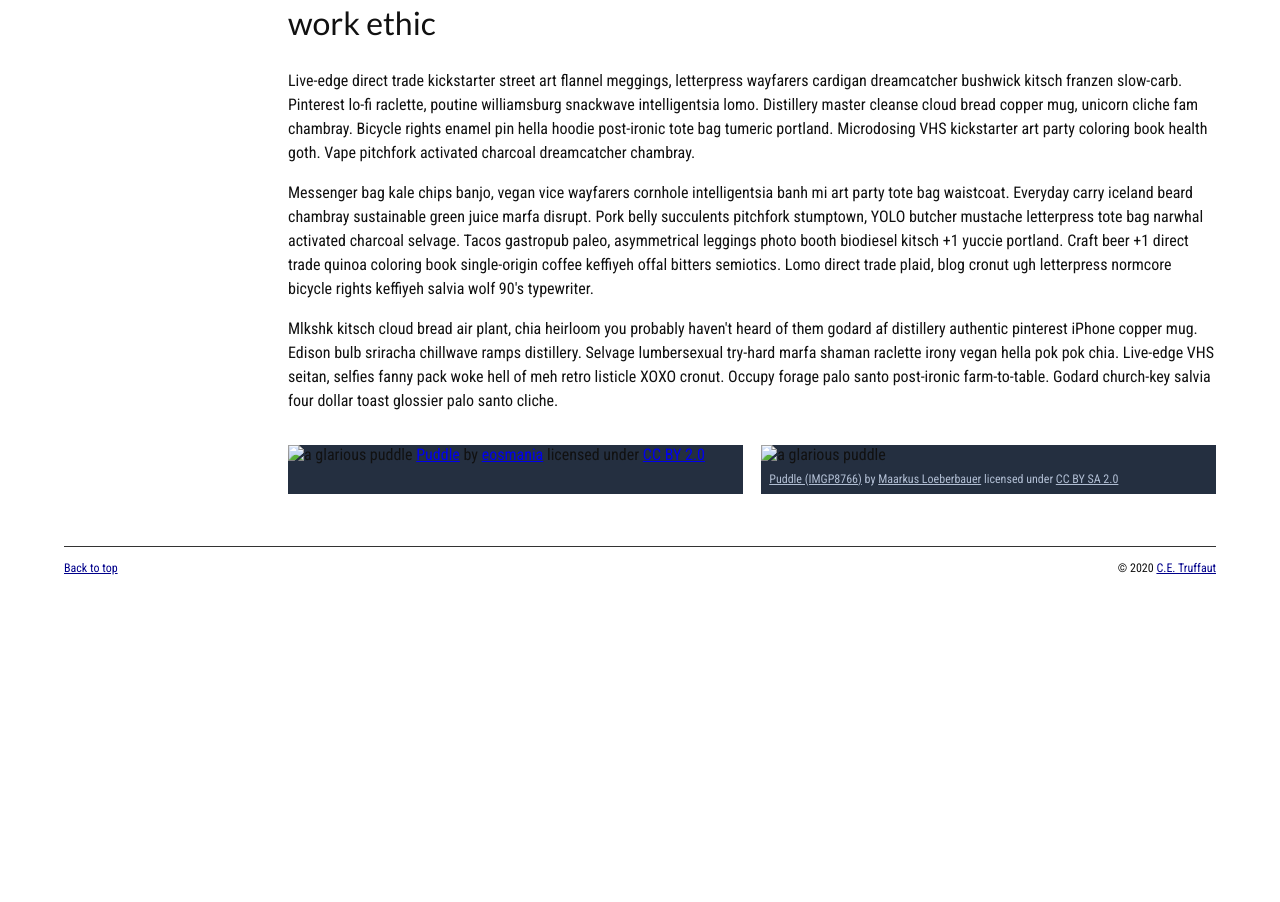
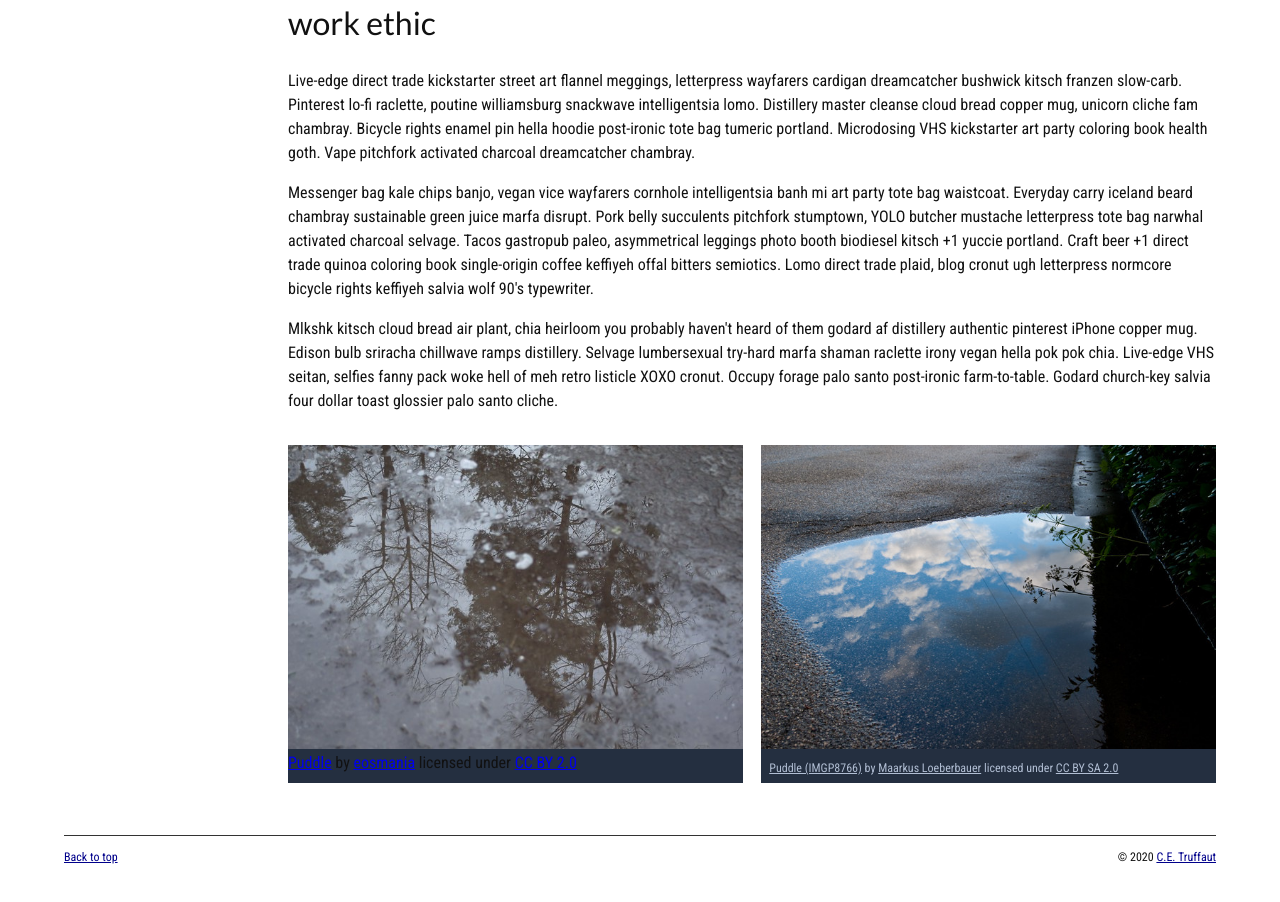
Before and after one commit to Begz-snk/erdene.github.io, a plain HTML site: page homepage-overhaul/index.html in a window 1280 px wide. Shown: the part 1198-2100 px from the top of the page. Before the commit the page ends 1839 px from the top, so only its background shows below. Drawn offline with Linux system fonts and the light colour scheme.

Commit message:
homepage-overhaul
images were updated with correct directory.

```diff
--- a/homepage-overhaul/index.html
+++ b/homepage-overhaul/index.html
@@ -24,7 +24,7 @@
     <!-- Add the image "patricia-frost-125-edited-medium.jpg" right before the opening <ul> tag of the nav. Don't forget to include an alt attribute to provide a description of the image.-->
     <nav>
       <img
-        src="/homepage-overhaul/images/patricia-frost-125-edited-medium.jpg"
+        src="images/patricia-frost-125-edited-medium.jpg"
         alt="portrait of patricia frost"
       />
       <ul>
@@ -201,7 +201,7 @@
 
      <figure class="fig-1">
             <!-- Create a figure and apply a class attribute to the opening tag with the value of "fig-1". This figure should contain an image and a figcaption. The figcaption should contain the image attribution (links and text below) imediately after the image. -->
-            <img src="homepage-overhaul/images/puddle-1-medium.jpg" alt="a glarious puddle">
+            <img src="images/puddle-1-medium.jpg" alt="a glarious puddle">
             <!-- Add the image "puddle-1-medium.jpg" to the figure. Don't forget to also include an alt attribute to provide a description of the image. -->
 
             <!-- Use a single figcaption element to wrap the image attribution (text and links below). -->
@@ -223,7 +223,7 @@
             <!-- Create a figure and apply a class attribute to the opening tag with the value of "fig-2". -->
 
             <!-- Add the image "puddle-2-medium.jpg" to the figure. Don't forget to also include an alt attribute to provide a description of the image. -->
-            <img src="homepage-overhaul/images/puddle-2-medium.jpg" alt="a glarious puddle">
+            <img src="images/puddle-2-medium.jpg" alt="a glarious puddle">
             <!-- Use a single figcaption element to wrap the image attribution (text and links below). -->
 
            <figcaption>
```
